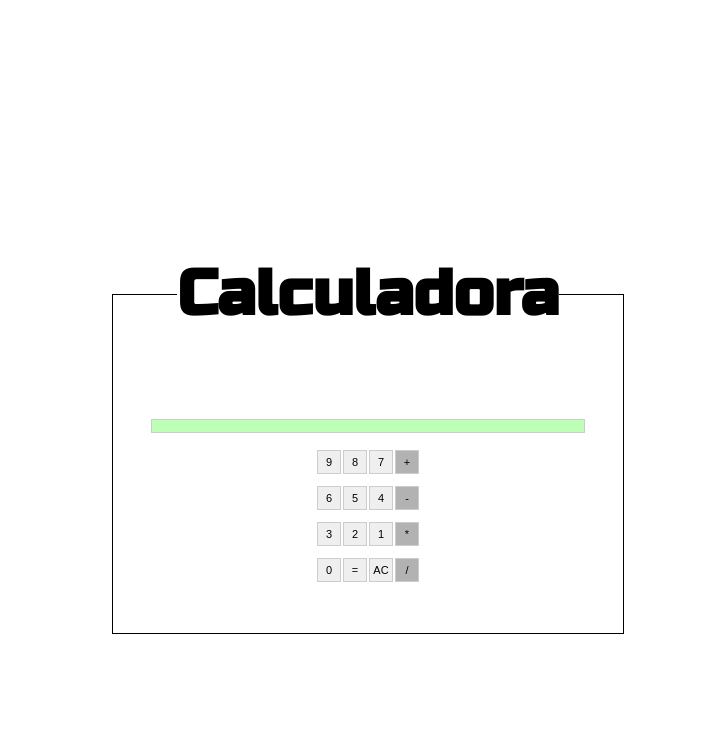
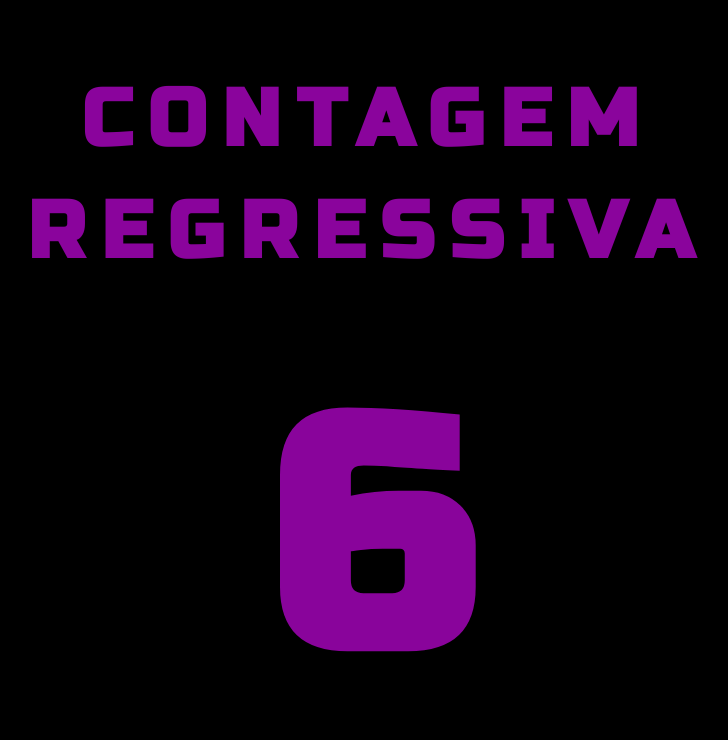
Before and after one commit to nlnadialigia/30D-DE, a plain HTML site: page dia-29-30/index.html in a window 1280 px wide. Shown: the whole page, without its empty margins (272-1000 px from the left). Drawn offline with Linux system fonts and the light colour scheme.

Commit message:
day29 finished

```diff
--- a/dia-29-30/index.html
+++ b/dia-29-30/index.html
@@ -3,45 +3,16 @@
 <head>
     <meta charset="UTF-8">
     <meta name="viewport" content="width=device-width, initial-scale=1.0">
-    <title>Calculadora</title>
+    <title>Contagem Regressiva</title>
     <link href="https://fonts.googleapis.com/css2?family=Russo+One&display=swap" rel="stylesheet">
     <link rel="stylesheet" href="style.css">
 </head>
 <body>
-    <form name="calcform" method="post" action="">
-        <fieldset>
-           <legend>Calculadora</legend>
-
-           <input type="text" name="viewfinder" id="viewfinder" />
-
-           <table id="calc">
-              <tr>
-             <td><input type="button" name="num9" class="num" value="9" onclick="calcNum(9)" /></td>
-             <td><input type="button" name="num8" class="num" value="8" onclick="calcNum(8)" /></td>
-             <td><input type="button" name="num7" class="num" value="7" onclick="calcNum(7)" /></td>
-             <td><input type="button" name="sum" class="oper" value="+" onclick="calcParse('sum')" /></td>
-          </tr>
-              <tr>
-             <td><input type="button" name="num6" class="num" value="6" onclick="calcNum(6)" /></td>
-             <td><input type="button" name="num5" class="num" value="5" onclick="calcNum(5)" /></td>
-             <td><input type="button" name="num4" class="num" value="4" onclick="calcNum(4)" /></td>
-             <td><input type="button" name="subtract" class="oper" value="-" onclick="calcParse('subtract')" /></td>
-          </tr>
-              <tr>
-             <td><input type="button" name="num3" class="num" value="3" onclick="calcNum(3)" /></td>
-             <td><input type="button" name="num2" class="num" value="2" onclick="calcNum(2)" /></td>
-             <td><input type="button" name="num1" class="num" value="1" onclick="calcNum(1)" /></td>
-             <td><input type="button" name="multiply" class="oper" value="*" onclick="calcParse('multiply')" /></td>
-          </tr>
-          <tr>
-             <td><input type="button" name="num0" class="num" value="0" onclick="calcNum(0)" /></td>
-             <td><input type="button" name="equal" class="num" value="=" onclick="calcParse('result')" /></td>
-             <td><input type="button" name="clean" class="num" value="AC" onclick="calcclean()" /></td>
-             <td><input type="button" name="divide" class="oper" value="/" onclick="calcParse('divide')" /></td>
-          </tr>
-           </table>
-        </fieldset>
-    </form>
+    <div id="title">Contagem <br>Regressiva</div>
+    <div id="countdown">10</div>
+    <div id="fireworks">
+        <img src="/images/ano-novo.gif" alt="Fireworks">
+    </div>
     <script src="script.js"></script>
 </body>
 </html>
--- a/dia-29-30/script.js
+++ b/dia-29-30/script.js
@@ -1,60 +1,16 @@
+const countdown = document.getElementById('countdown')
+const firework = document.getElementById('firework')
+const title = document.getElementById('title')
 
-// Função que adiciona os números no viewfinder quando pressionado os botões
-function calcNum(num) {
-    if (typeof viewfinder == 'undefined') {
-       document.calcform.viewfinder.value = '';
-    }
-    document.calcform.viewfinder.value = document.calcform.viewfinder.value + num;
-    viewfinder = 1;
- }
-
- // Função que limpa a calculadora e todas as variáveis existentes.
- function calcClean() {
-    document.calcform.viewfinder.value = '';
-    delete gvalue;
-    delete goper;
-    delete viewfinder;
- }
-
- // Função que executa as operações básicas da calculadora
- function calcOper(oper, value1, value2) {
-    if (oper == "sum") {
-       var value = parseFloat(value1) + parseFloat(value2);
-    } else {
-       if (oper == "subtract") {
-          var value = value1 - value2;
-       } else {
-          if (oper == "multiply") {
-             var value = value1 * value2;
-          } else {
-             var value = value1 / value2;
-          }
-       }
-    }
-
-    return(value);
- }
-
- // Função do algoritmo de "passagem" das ações do usuário
- function calcParse(oper) {
-    var value = document.calcform.viewfinder.value;
-    delete viewfinder;
-
-    if (typeof goper != 'undefined' && oper == 'result') {
-       gvalue = calcOper(goper, gvalue, value);
-       document.calcform.viewfinder.value = gvalue;
-       delete oper;
-       delete gvalue;
-       return(0);
-    }
-
-    if (typeof gvalue != 'undefined') {
-       gvalue = calcOper(goper, gvalue, value);
-       goper = oper;
-       document.calcform.viewfinder.value = gvalue;
-    } else {
-       gvalue = value;
-       goper = oper;
-    }
-
- }
+let timeleft = 10;
+let downloadTimer = setInterval(function(){
+   countdown.textContent = timeleft
+   timeleft--
+   console.log(timeleft);
+   if(timeleft <= -2){
+   title.style.display = "none"
+   clearInterval(downloadTimer);
+   countdown.style.display = "none"
+   fireworks.style.display = "block"
+  }
+}, 1000);
--- a/dia-29-30/style.css
+++ b/dia-29-30/style.css
@@ -13,46 +13,35 @@
 body{
     max-width: 100%;
     max-height: 100%;
-    margin-top: 20%;
     font-family: 'Russo One', sans-serif;
     font-size: 4rem;
     font-weight: bold;
     text-align: center;
+    background: black;
 }
 
-#viewfinder {
-background-color: #bdffb4;
-text-align: right;
+#title{
+    color: rgba(158, 5, 179, 0.87);
+    margin-top: 4rem;
+    font-size: 5rem;
+    line-height: 7rem;
+    letter-spacing: 1rem;
+    text-transform: uppercase;
+    display: block;
 }
 
-table {
-margin: 0 auto 0 auto;
+#countdown{
+    color: rgba(158, 5, 179, 0.87);
+    margin-top: 4rem;
+    font-size: 20rem;
+    display: block;
 }
 
-form fieldset {
-margin: 10px auto 10px auto;
-width: 40%;
-border: solid black 1px;
-padding: 3%;
-margin-bottom: 10px;
+
+#fireworks{
+    display: none;
 }
 
-form input {
-width: 100%;
-border: solid #ccc 1px;
-font-size: 11px;
-margin-bottom: 10px;
+#fireworks img{
+    width: 100%;
 }
-
-form input.num {
-display: block;
-width: 24px;
-height: 24px;
-}
-
-form input.oper {
-display: block;
-width: 24px;
-height: 24px;
-background-color: #b2b2b2;
-}
```
Also changed, not shown: dia-29-30/calculadora.png (deleted), dia-29-30/images/ano-novo.gif (added), dia-29-30/images/fireworks.gif (added), 3 other files.
